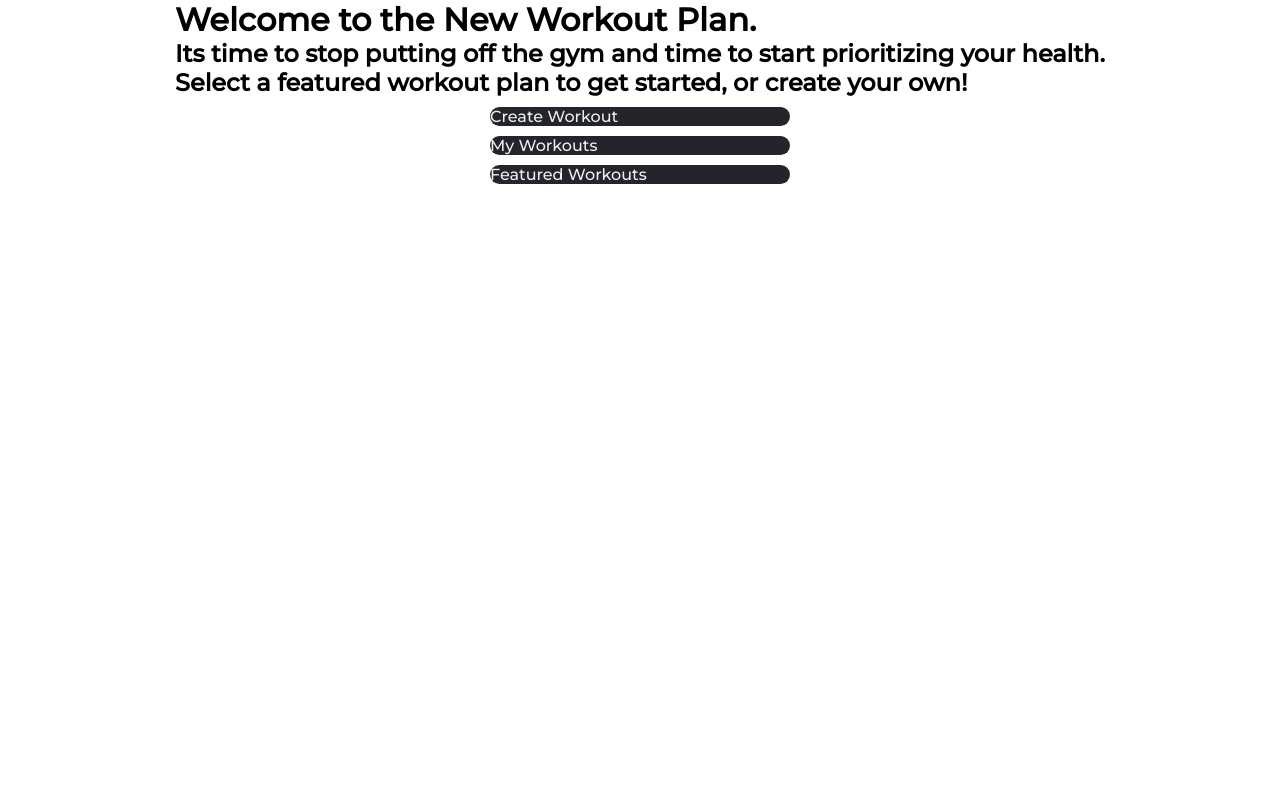
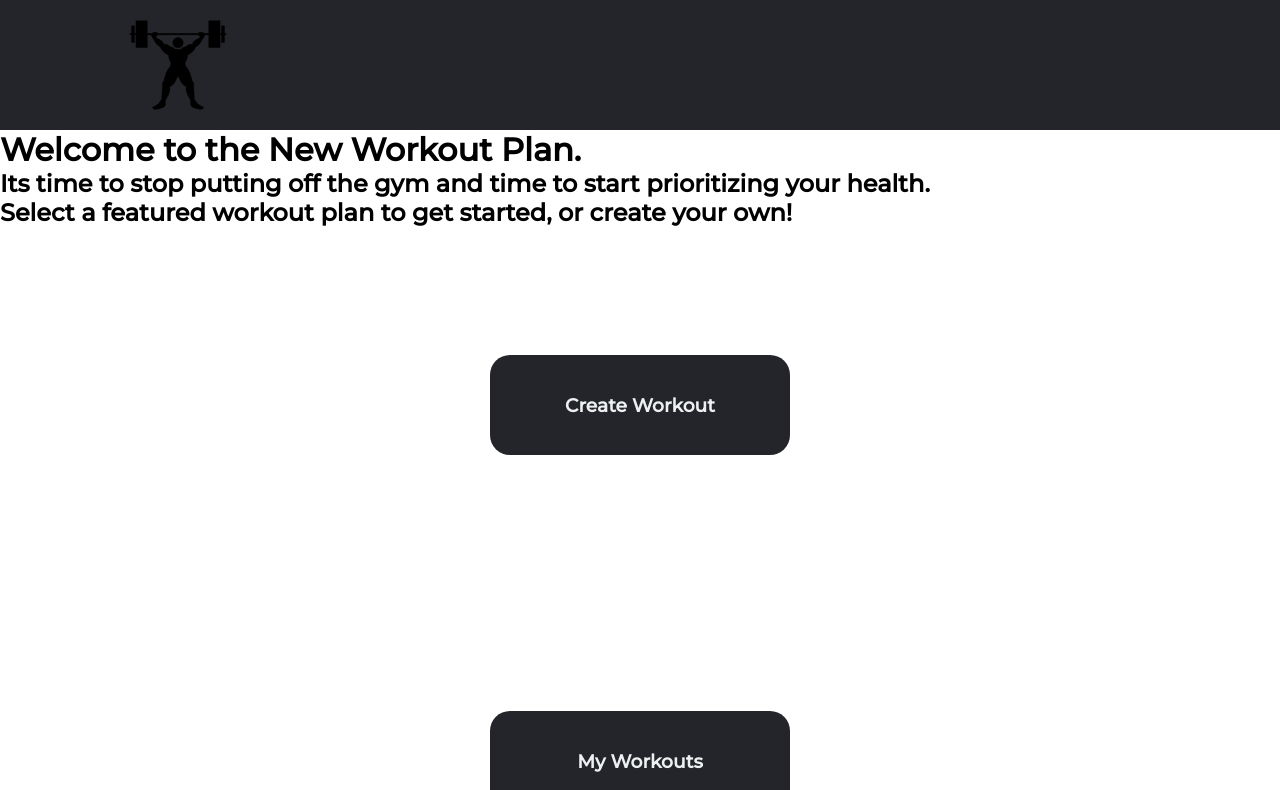
Before and after one commit to dannypeterson/Kanye-West-Workout-Plan, a React (Create React App) app in the folder client/: page / in a window 1280 px wide. Shown: the top 790 px of the page. Built offline with nearby package versions, Linux system fonts and the light colour scheme.

Commit message:
conditionally rendered nav link

```diff
--- a/client/src/App.css
+++ b/client/src/App.css
@@ -67,25 +67,31 @@ code {
 }
 
 /* home page */
-.homepage {
+/* .homepage {
   display: flex;
   flex-direction: column;
+  justify-content: space-evenly;
+  align-items: center;
+} */
+
+.homebuttons {
+  display: flex;
+  flex-direction: column;
+  justify-content: space-between;
   align-items: center;
 }
 
-.homebutton {
+#link1, #link2, #link3 {
   display: flex;
-  text-align: center;
-}
-
-
-#link1, #link2, #link3 {
+  justify-content: center;
+  align-items: center;
   width: 300px;
-  height: 100%;
-  margin: 10px;
+  height: 100px;
   background-color: #24252A;
   border-radius: 20px;
   cursor: pointer;
+  color:#edf0f1;
+  margin: 10%;
 }
 
 /* MuscleGroupPage.js */
--- a/client/src/App.js
+++ b/client/src/App.js
@@ -22,7 +22,7 @@ const App = () => {
   return (
     <div className="main">
       <Routes>
-        <Route path="/" element={<Home />} />
+        <Route path="/" element={<Home homePage={true} />} />
         <Route
           path="/musclegroups"
           element={
--- a/client/src/components/Header.js
+++ b/client/src/components/Header.js
@@ -7,22 +7,22 @@ const Header = (props) => {
   return (
     <header>
       <img
-        // src="https://www.vhv.rs/dpng/d/116-1162001_clip-art-nwhealthy-emojis-by-chi-dumbbell-emoji.png"
         src="../../assets/images/lifter.png"
         className="logo"
         alt="logo"
       ></img>
+      {!props.homePage && (
         <nav>
           <ul className="nav_links">
             <li>
               <Link to="/">Home</Link>
             </li>
-
             <li>
               <p onClick={() => navigate(-1)}>Back</p>
             </li>
           </ul>
         </nav>
+      )}
     </header>
   )
 }
--- a/client/src/pages/Home.jsx
+++ b/client/src/pages/Home.jsx
@@ -1,12 +1,14 @@
 import React from "react"
-import { Link } from 'react-router-dom'
+import { useNavigate } from "react-router-dom"
+import Header from "../components/Header"
 
-const Home = () => {
+const Home = (props) => {
 
+  const navigate = useNavigate()
 
   return(
     <div className="homepage">
-
+      <Header homePage={props.homePage}/>
       <div className="home title">
       <h1>Welcome to the New Workout Plan.</h1>
       <h2> Its time to stop putting off the gym and time to start prioritizing your health.</h2>
@@ -14,14 +16,17 @@ const Home = () => {
       </div>
 
       <div className="homebuttons">
-        <div id="link1">
-          <Link className="homebutton" to="/musclegroups">Create Workout</Link>
+
+        <div onClick={() => navigate('/musclegroups')} id="link1">
+          <h3>Create Workout</h3>
         </div>
-        <div id="link2">
-          <Link className="homebutton" to="/myworkouts">My Workouts</Link>
+
+        <div onClick={() => navigate('/myworkouts')} id="link2">
+          <h3>My Workouts</h3>
         </div>
-        <div id="link3">
-          <Link className="homebutton" to="/featured">Featured Workouts</Link>
+
+        <div onClick={() => navigate('/featured')} id="link3">
+          <h3>Featured Workouts</h3>
         </div>
       </div>
 
```
Lines whose indentation alone changed are shown as unchanged.
